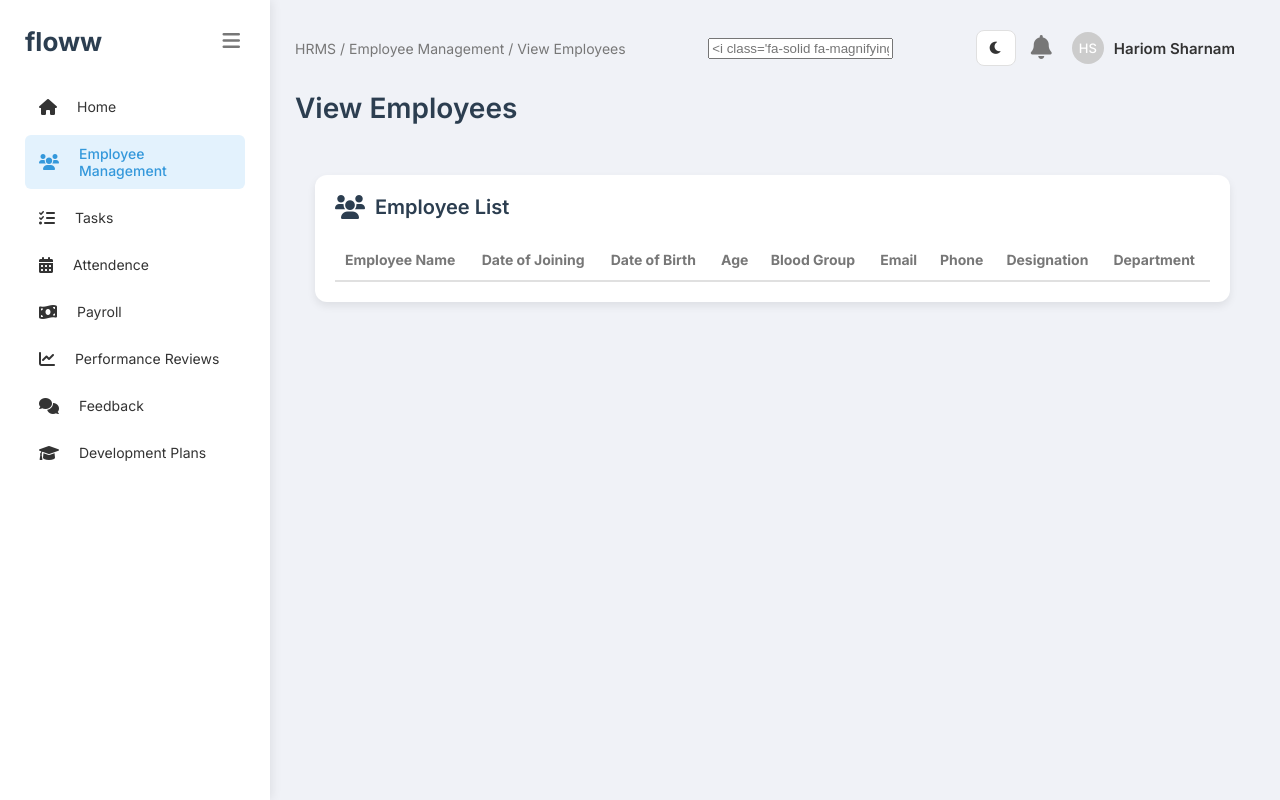
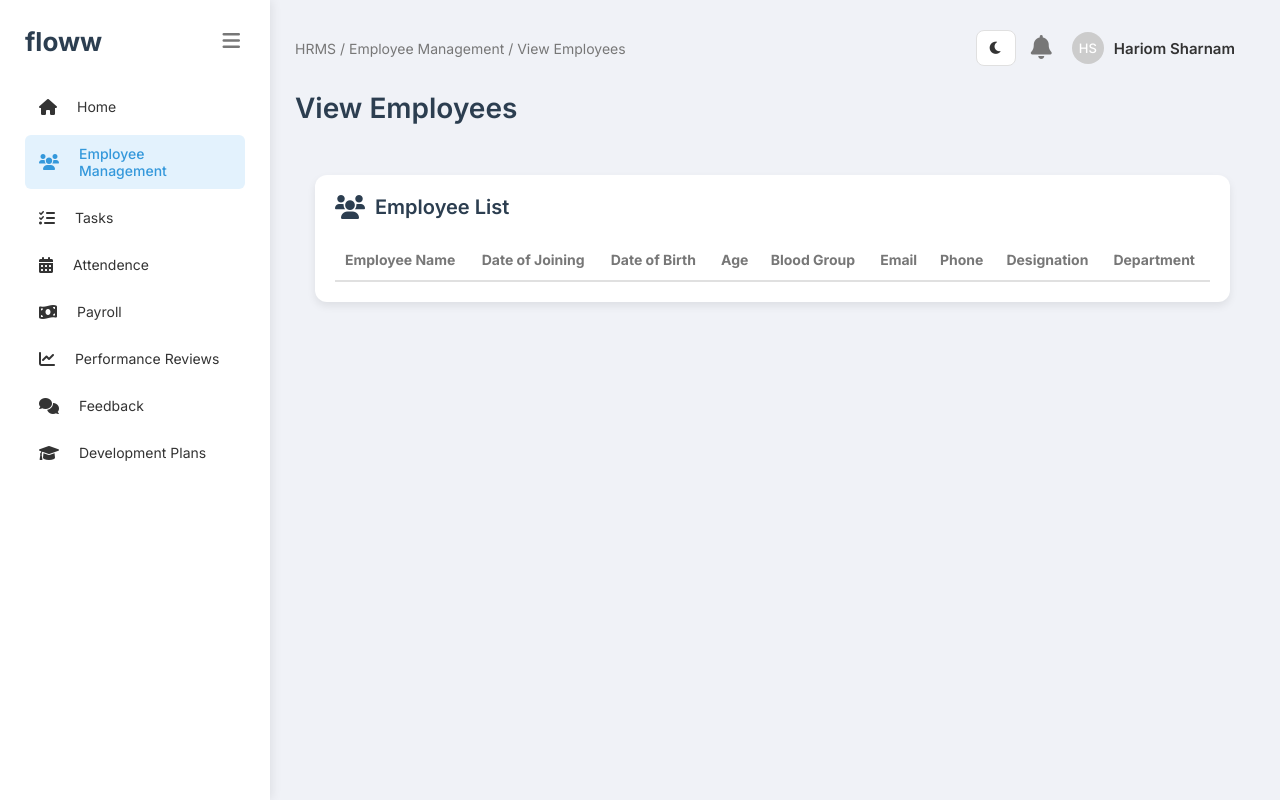
Before and after one commit to variable005/ARDUBOTZ_hackfest, a plain HTML site: page HRproj/empmgmt/view_employees.html in a window 1280 px wide. Drawn offline with Linux system fonts and the light colour scheme; no server answers.

Commit message:
Updated view_employees.html
Removed search bar

```diff
--- a/HRproj/empmgmt/view_employees.html
+++ b/HRproj/empmgmt/view_employees.html
@@ -41,9 +41,6 @@
     <header>
       <div class="top-bar">
         <div class="breadcrumb">HRMS / Employee Management / View Employees</div>
-        <div class="search-bar">
-          <input type="text" placeholder="<i class='fa-solid fa-magnifying-glass'></i> Search employees...">
-        </div>
         <div class="top-bar-actions">
           <button id="darkModeToggle" class="dark-mode-toggle">
             <i class="fa-solid fa-moon"></i>
```
